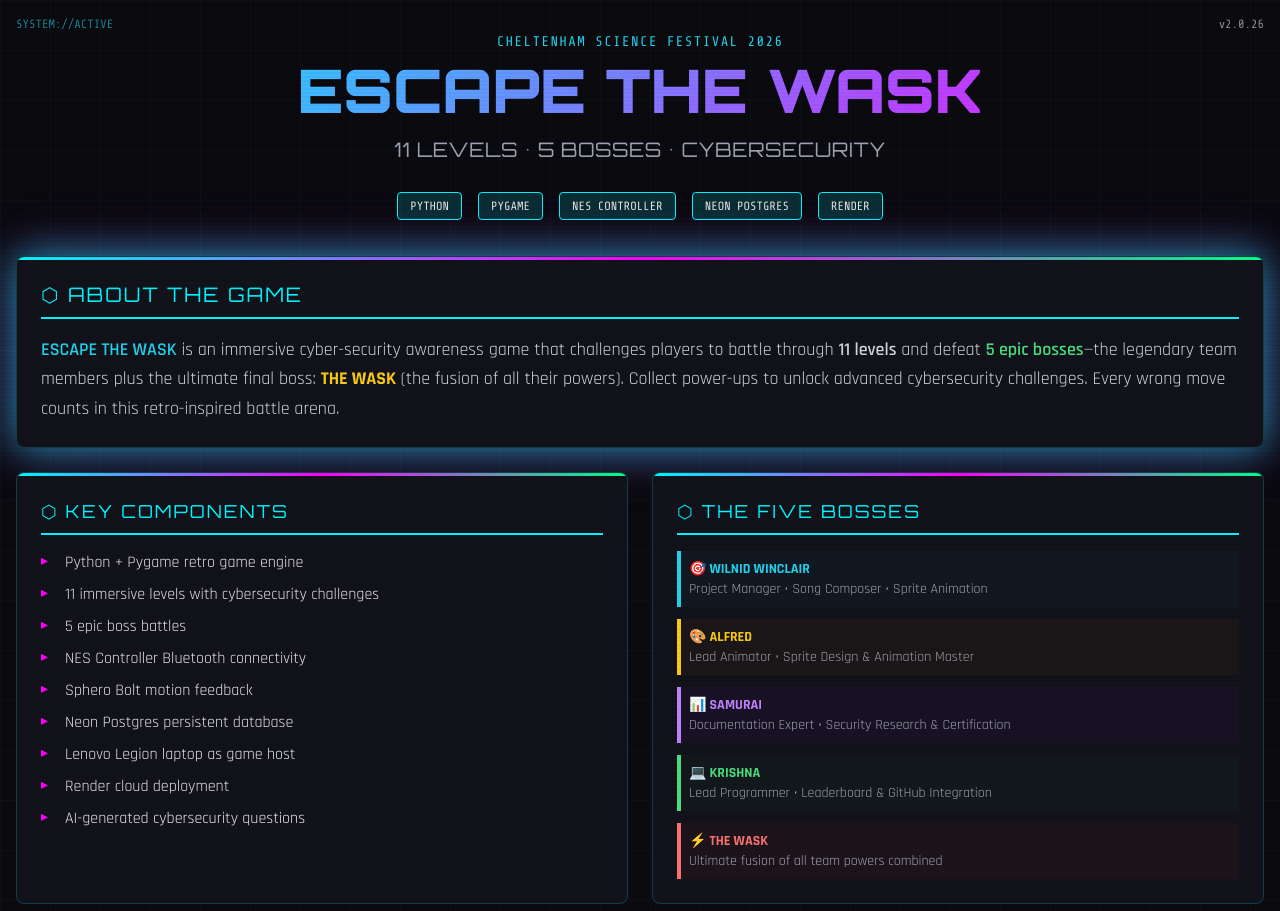
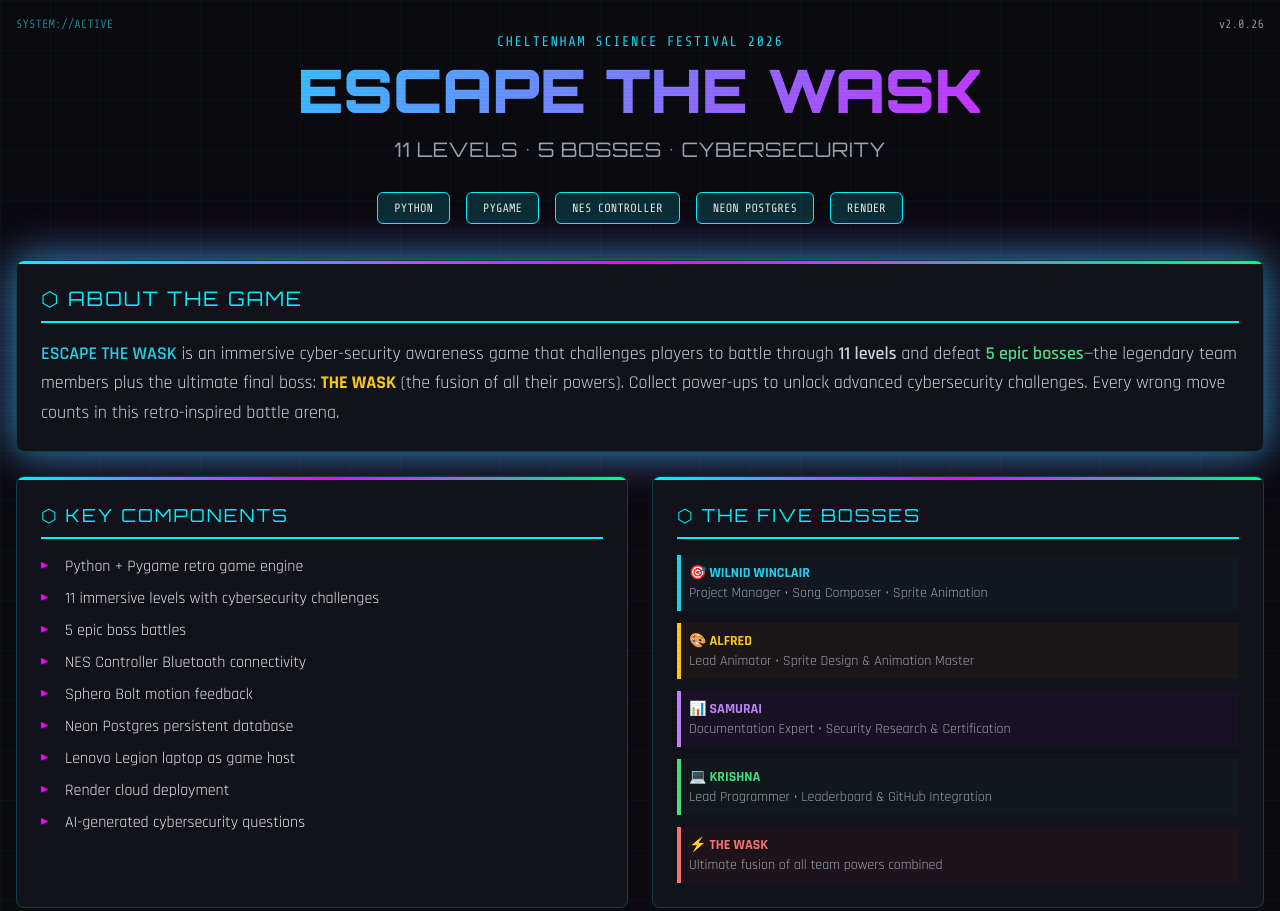
Before and after one commit to sheshol/escape-the-wask, a plain HTML site: page index.html in a window 1280 px wide. Shown: the top 911 px of the page. Drawn offline with nearby package versions, Linux system fonts and the light colour scheme.

Commit message:
Update index.html

```diff
--- a/index.html
+++ b/index.html
@@ -141,15 +141,28 @@
             animation: pulse-glow 2s ease-in-out infinite;
         }
 
-        .tag {
+      .tag-btn {
     display: inline-block;
-            padding: 4px 12px;
+    padding: 6px 16px;
     background: rgba(0, 245, 255, 0.15);
     border: 1px solid var(--accent-cyan);
-            border-radius: 4px;
+    border-radius: 6px;
     font-size: 12px;
     margin: 4px;
     font-family: 'Share Tech Mono', monospace;
+    cursor: pointer;
+    transition: all 0.25s ease;
+}
+
+.tag-btn:hover {
+    background: rgba(0,245,255,0.35);
+    transform: translateY(-2px);
+    box-shadow: 0 0 12px var(--accent-cyan);
+}
+
+.tag-btn:active {
+    transform: scale(0.95);
+    box-shadow: 0 0 20px var(--accent-magenta);
 }
 
         .wow-badge {
@@ -186,8 +199,7 @@
     <h1 id="game-title" class="title-font text-4xl md:text-6xl font-black cyber-gradient mb-4">ESCAPE THE WASK</h1>
     <p id="tagline" class="title-font text-lg md:text-xl text-gray-400 tracking-wide">11 LEVELS • 5 BOSSES • CYBERSECURITY</p><!-- Decorative elements -->
     <div class="flex justify-center gap-2 mt-6 flex-wrap justify-center">
-     <span class="tag">PYTHON</span> <span class="tag">PYGAME</span> <span class="tag">NES CONTROLLER</span> <span class="tag">NEON POSTGRES</span> <span class="tag">RENDER</span>
-    </div>
+     <button class="tag-btn">PYTHON</button> <button class="tag-btn">PYGAME</button> <button class="tag-btn">NES CONTROLLER</button> <button class="tag-btn">NEON POSTGRES</button> <button class="tag-btn">RENDER</button>
    </header><!-- Main Content -->
    <main class="max-w-7xl mx-auto px-4 pb-12">
     <!-- Project Overview -->
@@ -428,7 +440,7 @@
      <p class="mono-font text-cyan-400 text-lg tracking-widest mb-2">ASK IF NOT SURE!</p>
      <p class="text-gray-500 text-sm">Cheltenham Science Festival 2026 • ESCAPE THE WASK • Level 3 Computing Project</p>
      <div class="flex justify-center gap-4 mt-4 flex-wrap justify-center">
-      <span class="tag">🎮 LIVE DEMO</span> <span class="tag">🕹️ NES CONTROLLER</span> <span class="tag">🔐 CYBERSECURITY</span>
+      <span class="tag">🎮 LIVE DEMO</span> <span class="tag">🔐 CYBERSECURITY</span>
      </div>
     </footer>
    </main>
```
Lines whose indentation alone changed are shown as unchanged.
